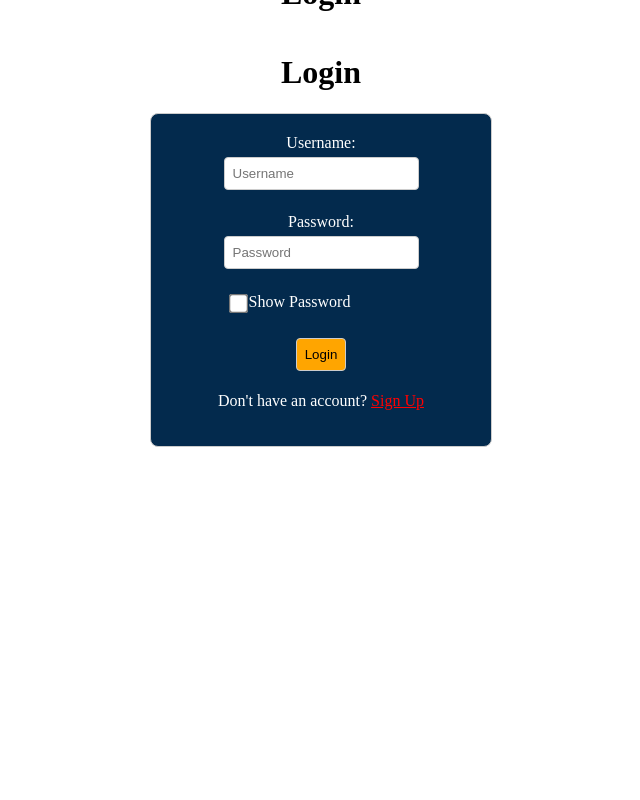
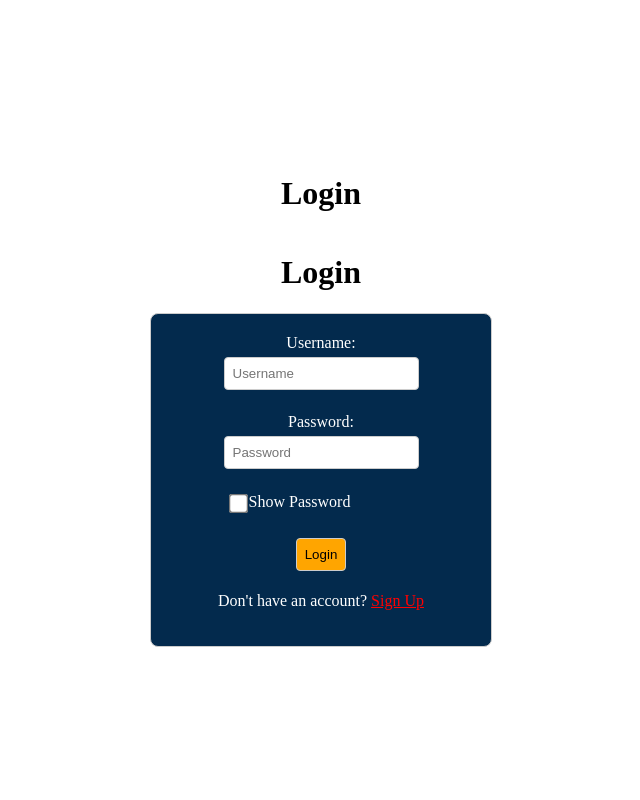
Before and after one commit to MichaelWaruiru/ecommerce, a Flask app: page / in a window 1280 px wide. Shown: the whole page, without its empty margins (319-959 px from the left). Run offline with Flask 3, Linux system fonts and the light colour scheme; parts of the project's set-up code (start-up, migrations or seed data) failed here and were passed over.

Commit message:
Updated the login-body

```diff
--- a/static/login.css
+++ b/static/login.css
@@ -2,8 +2,8 @@
     display: flex;
     justify-content: center;
     align-items: center;
-    height: 50vh;
-    margin: 0;
+    /* height: 50vh;
+    margin: 0; */
 }
 .password-toggle {
     vertical-align: middle;
```
